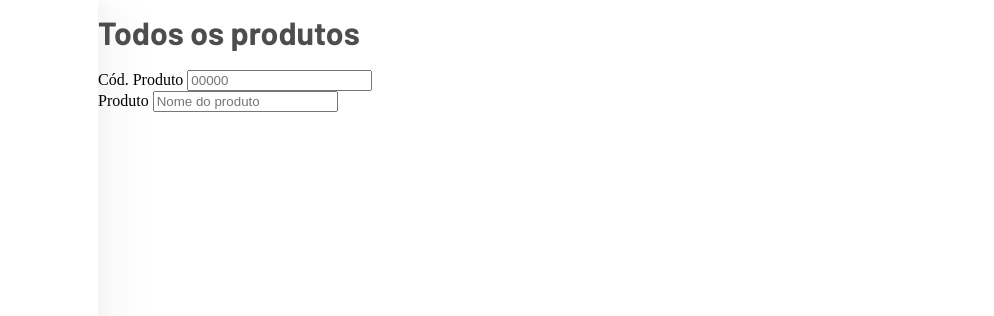
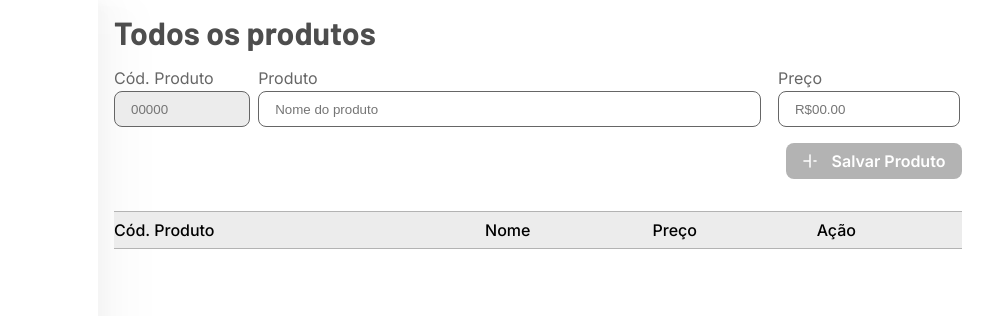
Before and after one commit to geovanaframil/projetoSmachLanches, a plain HTML site: page index.html in a window 1280 px wide. Shown: the top 316 px of the page, 286-1280 px from the left. Drawn offline with Linux system fonts and the light colour scheme; files whose address does not match are found by name.

Commit message:
Personaliza botão Salvar Produto e cria table html

```diff
--- a/assets/css/style.css
+++ b/assets/css/style.css
@@ -66,9 +66,10 @@ aside {
   border-bottom: 1px solid var(--colors-line);
 }
 
-#btnSectionOrders:hover, #btnSectionProducts:hover {
+#btnSectionOrders:hover,
+#btnSectionProducts:hover {
   color: var(--color-txt-fourth);
-  background-color: #FFF4EB;
+  background-color: #fff4eb;
   cursor: pointer;
 }
 
@@ -288,6 +289,10 @@ td button:hover {
   size: 1rem;
 }
 
+input:read-only {
+  outline: none;
+}
+
 input[type="radio"] {
   appearance: none;
   background-color: transparent;
@@ -363,7 +368,8 @@ input[type="number"] {
   margin-bottom: 16px;
 }
 
-.addProduct label {
+.addProduct label,
+.createProductSection label {
   display: block;
   font-family: "Inter";
   font-weight: 400;
@@ -372,7 +378,8 @@ input[type="number"] {
   margin-bottom: 5px;
 }
 
-#qty {
+#qty,
+#productCode {
   width: 136px;
   height: 36px;
   border-radius: 8px;
@@ -402,14 +409,15 @@ input[type="number"] {
   padding-left: 16px;
 }
 
-.add {
+.add, .sectionSaveProduct {
   display: flex;
   justify-content: flex-end;
   margin-bottom: 32px;
 }
 
 .add button,
-.save button {
+.save button,
+#btnSaveProduct {
   height: 2.2rem;
   border-radius: 8px;
   border: none;
@@ -421,7 +429,8 @@ input[type="number"] {
   color: var(--colors-txt-button);
 }
 
-.add button {
+.add button,
+#btnSaveProduct {
   display: flex;
   width: 15rem;
   align-items: center;
@@ -490,6 +499,38 @@ footer {
   background-color: var(--color-background);
 }
 
+.createProductSection {
+  display: grid;
+  grid-template-columns: 15% 59.3% 20%;
+  gap: 2%;
+  margin-bottom: 16px;
+}
+
+#productCode {
+  background-color: var(--colors-input-background);
+  border: 1px solid var(--colors-input-border);
+}
+
+#productName {
+  width: 100%;
+  height: 36px;
+  border-radius: 8px;
+  padding-left: 16px;
+  border: 1px solid var(--colors-input-border);
+}
+
+#productPrice {
+  width: 182px;
+  height: 36px;
+  border-radius: 8px;
+  border: 1px solid var(--colors-input-border);
+  padding-left: 16px;
+}
+
+#btnSaveProduct {
+  width: 11rem;
+}
+
 @media print {
   .content {
     display: grid;
--- a/index.html
+++ b/index.html
@@ -207,7 +207,7 @@
         </div>
       </div>
 
-      <div class="active thirdSection">
+      <div class="active main thirdSection">
         <header>
           <div class="titleHeader">
             <p>Todos os produtos</p>
@@ -216,17 +216,51 @@
 
         <section>
           <div class="createProductSection">
-
             <div class="inputProductCode">
               <label for="productCode">Cód. Produto</label>
-              <input type="number" id="productCode" placeholder="00000" />
+              <input
+                type="number"
+                id="productCode"
+                placeholder="00000"
+                readonly
+              />
             </div>
 
             <div class="inputProductName">
               <label for="productName">Produto</label>
-              <input type="text" id="productName" placeholder="Nome do produto">
+              <input
+                type="text"
+                id="productName"
+                placeholder="Nome do produto"
+              />
+            </div>
+
+            <div class="inputProductPrice">
+              <label for="productPrice">Preço</label>
+              <input type="number" id="productPrice" placeholder="R$00.00" />
             </div>
           </div>
+
+          <div class="sectionSaveProduct">
+            <button id="btnSaveProduct">
+              <img src="assets/img/Icons/plusSign.png"/>Salvar Produto
+            </button>
+          </div>
+        </section>
+
+        <section class="snackTable">
+          <table>
+            <thead class="headerTable">
+              <tr>
+                <td>Cód. Produto</td>
+                <td>Nome</td>
+                <td>Preço</td>
+                <td>Ação</td>
+              </tr>
+            </thead>
+
+            <tbody class="tableBody"></tbody>
+          </table>
         </section>
       </div>
     </section>
```
